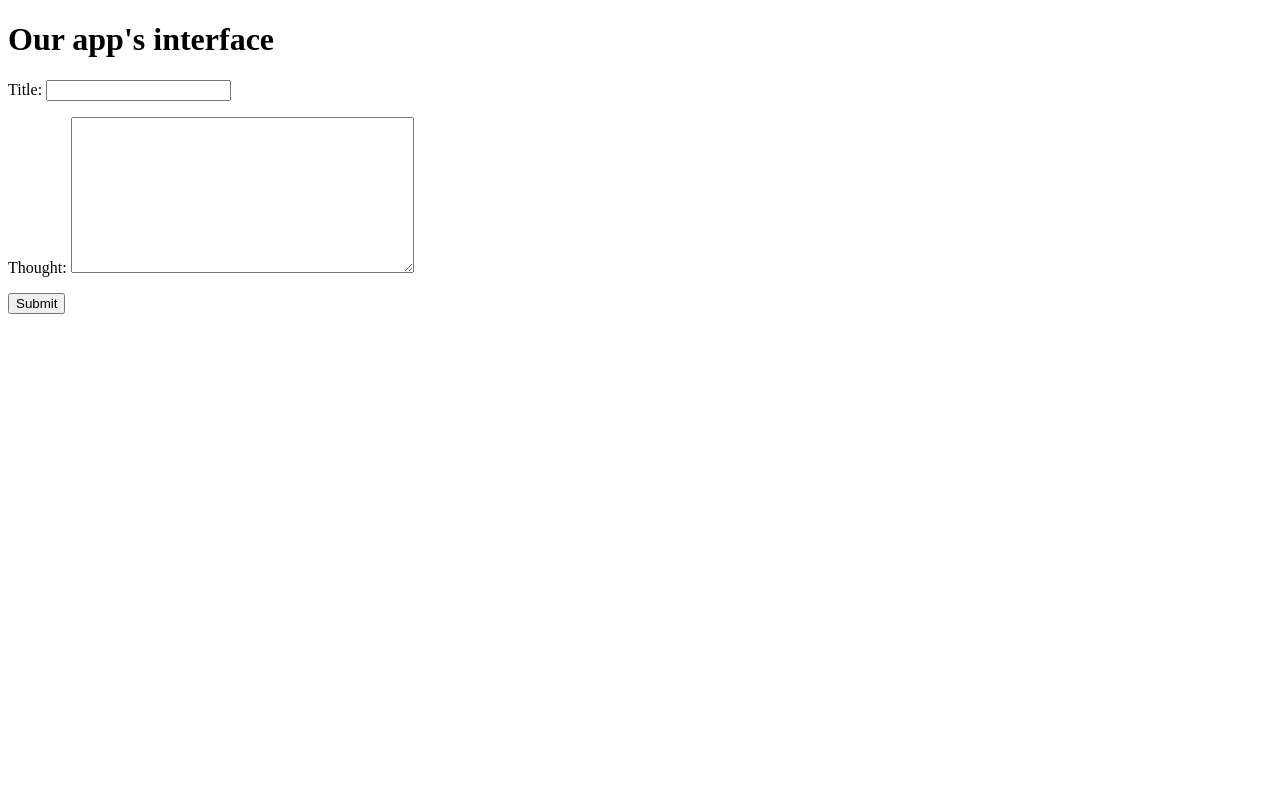
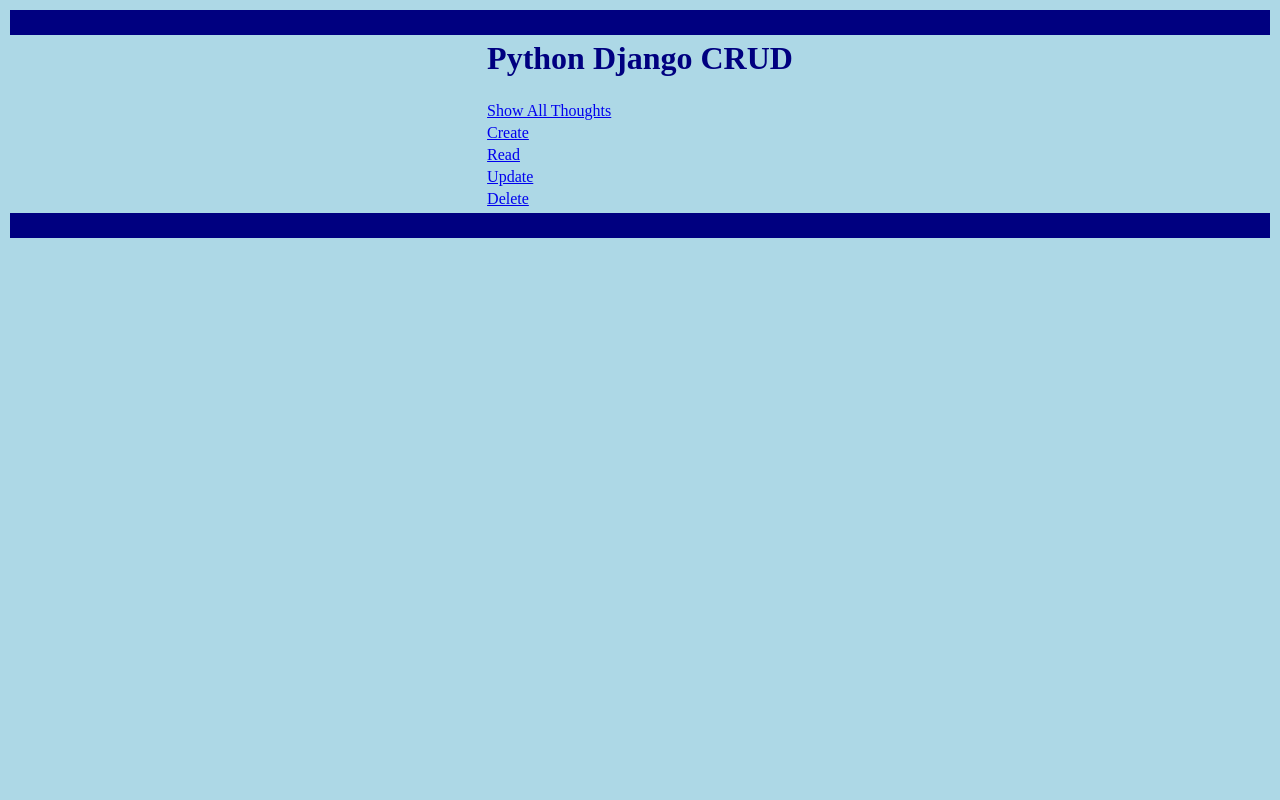
Before and after one commit to learncodeutrecht/python-django-crud, a Django app: page / in a window 1280 px wide. Run offline with Django 3.2, Linux system fonts and the light colour scheme.

Commit message:
create functionality implemented

```diff
--- a/pydjapp/pdcrud/forms.py
+++ b/pydjapp/pdcrud/forms.py
@@ -1,6 +1,7 @@
 from django import forms
 
-
 class ThoughtForm(forms.Form):
-    title = forms.CharField(label='Title',max_length=60, required=True)
+    thoughttype = forms.CharField(label='Thought Type', max_length=50, required=True)
     thought = forms.CharField(label='Thought', widget=forms.Textarea, required=True)
+    author = forms.CharField(label='Author', max_length=50, required=True)
+    date = forms.DateTimeField(label='Date',widget=forms.SelectDateWidget)
--- /dev/null
+++ b/pydjapp/pdcrud/static/pdcrud/style.css
@@ -0,0 +1,26 @@
+body {
+    background-color: lightblue;
+}
+
+h1 {
+    color: navy;
+    text-align="center";
+}
+
+h2 {
+    color: navy;
+    text-align="center";
+}
+
+h3 {
+    color: red;
+    text-align="center";
+}
+
+table, th, td {
+    align="center"
+}
+
+p {
+    color: red;
+}
--- /dev/null
+++ b/pydjapp/pdcrud/templates/pdcrud/base.html
@@ -0,0 +1,29 @@
+{% load static %}
+
+<link rel="stylesheet" type="text/css" href="{% static 'pdcrud/style.css' %}"/>
+
+<!DOCTYPE html>
+<html lang="en">
+<head>
+    <meta charset="UTF-8">
+    <title>Python Django</title>
+</head>
+<body>
+    <table width="100%">
+        <tr>
+            <td bgcolor="navy" height="25">
+            </td>
+        </tr>
+    </table>
+    {% block content %}
+
+    {% endblock %}
+    <table width="100%">
+        <tr>
+            <td bgcolor="navy" height="25">
+
+            </td>
+        </tr>
+    </table>
+</body>
+</html>
--- a/pydjapp/pdcrud/templates/pdcrud/index.html
+++ b/pydjapp/pdcrud/templates/pdcrud/index.html
@@ -1,17 +1,35 @@
-<!doctype html>
-<html>
-    <head>
-        <meta charset="UTF-8">
-        <title>Django CRUD app</title>
-    </head>
-    <body>
-        <h1>Our app's interface</h1>
-
-        <!-- Form for creating new thoughts -->
-        <form action="/" method="post">
-            {% csrf_token %}
-            {{ form.as_p }}
-            <input type="submit" value="Submit"/>
-        </form>
-    </body>
-</html>
+{% extends "pdcrud/base.html" %}
+{% block content %}
+    <table align="center">
+        <tr>
+            <td>
+                <h1 align="center">Python Django CRUD</h1>
+            </td>
+        </tr>
+        <tr>
+            <td colspan="2">
+                <a href="readall">Show All Thoughts</a>
+            </td>
+        </tr>
+        <tr>
+            <td colspan="2">
+                <a href="create">Create</a>
+            </td>
+        </tr>
+        <tr>
+            <td colspan="2">
+                <a href="read">Read</a>
+            </td>
+        </tr>
+        <tr>
+            <td colspan="2">
+                <a href="update">Update</a>
+            </td>
+        </tr>
+        <tr>
+            <td colspan="2">
+                <a href="delete">Delete</a>
+            </td>
+        </tr>
+    </table>
+{% endblock %}
--- a/pydjapp/pdcrud/urls.py
+++ b/pydjapp/pdcrud/urls.py
@@ -5,4 +5,5 @@
 urlpatterns = [
     # ex: /pdcrud/
     url(r'^$', views.index, name='index'),
+    url(r'^create/$', views.create, name='create'),
 ]
--- a/pydjapp/pdcrud/views.py
+++ b/pydjapp/pdcrud/views.py
@@ -3,22 +3,39 @@
 
 #Import form and model for further use in view
 from .forms import ThoughtForm
-from .models import Thought
+from .models import Thoughts
 
 
 # Create your views here.
 def index(request):
     # Either serve html page with empty form (GET) or create new table entry (POST)
+    #if request.method == 'POST':
+    #    form = ThoughtForm(request.POST)  # Save POSTed form data as form
+    #    if form.is_valid():  # Check data validity
+    #        # Create new table entry from cleaned form data
+    #        thought = Thought(title=form.cleaned_data['title'],
+    #                          thought=form.cleaned_data['thought'])
+    #        thought.save()  # Save new table entry to table/DB
+    #        return HttpResponseRedirect('/')  # Redirect (GET) to domain root
+    #else:
+    #    form = ThoughtForm()  # Form, to be served to template when rendering it
+
+    # Render template, serve it an empty form instance
+    return render(request, 'pdcrud/index.html')
+
+#
+def create(request):
     if request.method == 'POST':
         form = ThoughtForm(request.POST)  # Save POSTed form data as form
         if form.is_valid():  # Check data validity
             # Create new table entry from cleaned form data
-            thought = Thought(title=form.cleaned_data['title'],
-                              thought=form.cleaned_data['thought'])
+            thought = Thoughts(thought=form.cleaned_data['thought'],
+                              thoughttype=form.cleaned_data['thoughttype'],
+                              author=form.cleaned_data['author'],
+                              date=form.cleaned_data['date'])
             thought.save()  # Save new table entry to table/DB
             return HttpResponseRedirect('/')  # Redirect (GET) to domain root
     else:
         form = ThoughtForm()  # Form, to be served to template when rendering it
 
-    # Render template, serve it an empty form instance
-    return render(request, 'pdcrud/index.html', {'form': form})
+    return render(request, 'pdcrud/create.html', {'form': form})
--- a/pydjapp/pydjapp/settings.py
+++ b/pydjapp/pydjapp/settings.py
@@ -31,13 +31,13 @@
 # Application definition
 
 INSTALLED_APPS = [
+    'pdcrud.apps.PdcrudConfig',
     'django.contrib.admin',
     'django.contrib.auth',
     'django.contrib.contenttypes',
     'django.contrib.sessions',
     'django.contrib.messages',
     'django.contrib.staticfiles',
-    'pdcrud',
 ]
 
 MIDDLEWARE = [
```
Also changed, not shown: pydjapp/pdcrud/models.py (+6 -5 lines), pydjapp/pdcrud/templates/pdcrud/create.html (added, +23 -0 lines), pydjapp/db.sqlite3, pydjapp/pdcrud/migrations/0002_auto_20170905_1357.py (added).
